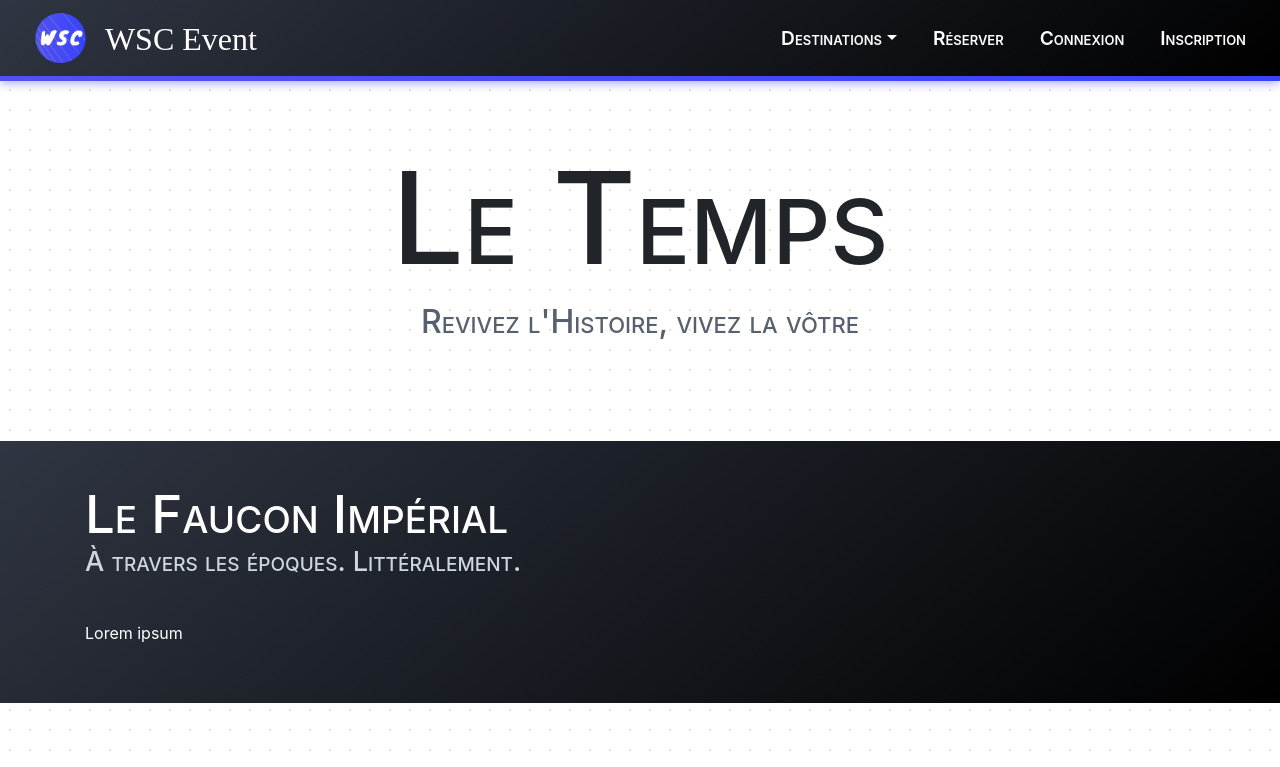
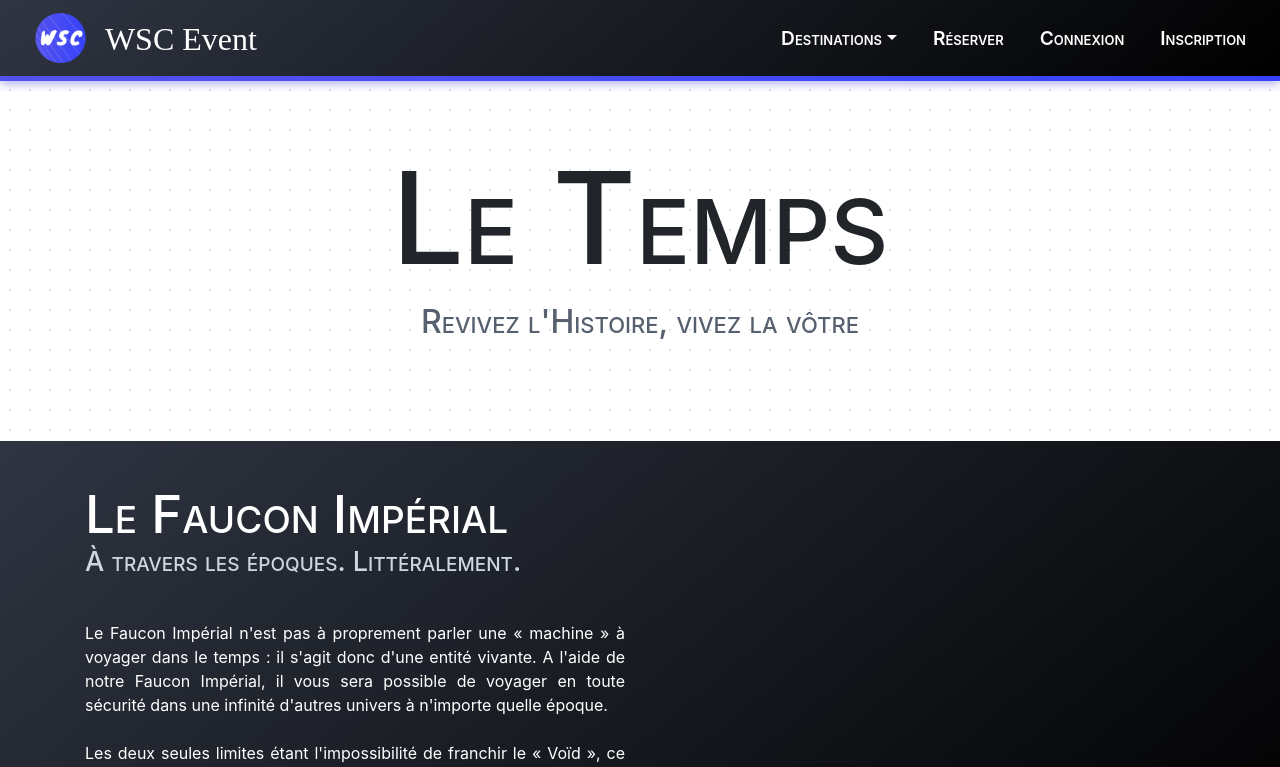
Before and after one commit to SkydeFR/TMP, a React (Create React App) app: page /~temoins/temps in a window 1280 px wide. Shown: the top 767 px of the page. Built offline with nearby package versions, Linux system fonts and the light colour scheme; a web font is replaced by a local one.

Commit message:
Mise à jour page "temps"

```diff
--- a/src/Components/Time/Time.js
+++ b/src/Components/Time/Time.js
@@ -15,7 +15,11 @@ class Time extends Component {
                 <h2>Le Faucon Impérial</h2>
                 <h3>À travers les époques. Littéralement.</h3>
                 <p>
-                  Lorem ipsum
+                  Le Faucon Impérial n'est pas à proprement parler une « machine » à voyager dans le temps : il s'agit donc d'une entité vivante.
+                    A l'aide de notre Faucon Impérial, il vous sera possible de voyager en toute sécurité dans une infinité d'autres univers à n'importe quelle époque.
+                  <br /><br />
+                  Les deux seules limites étant l'impossibilité de franchir le « Voïd », ce qui l'empêche de passer dans des mondes parallèles.
+                  Il ne peut également pas voyager à une date antérieure au début de l'univers, ni postérieure à sa fin.
                 </p>
               </Col>
               <Col>
```
